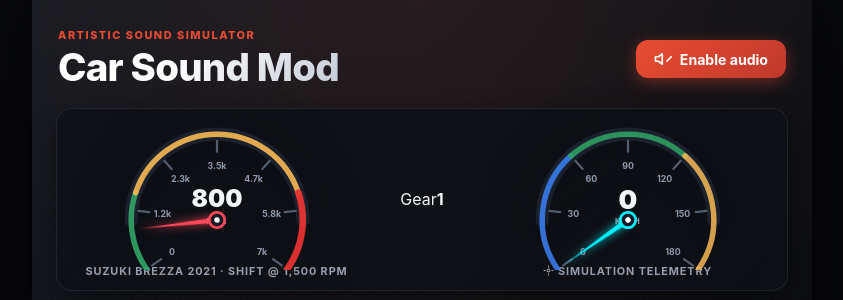
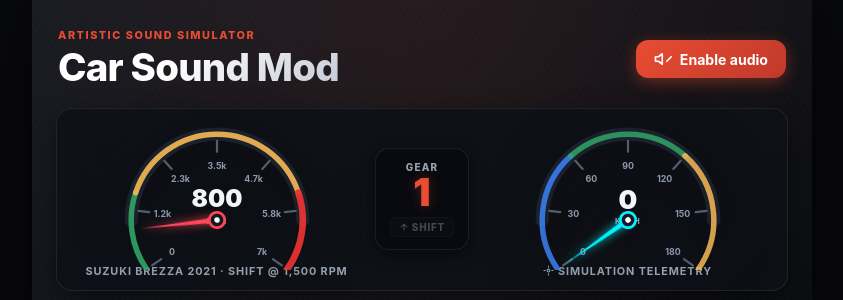
Before and after one commit to dr-week/CAR-SOUND-CHANGER, a Vue app: page / in a window 1280 px wide. Shown: the top 300 px of the page, without its empty margins (218-1061 px from the left). Built offline with nearby package versions, Linux system fonts and the light colour scheme.

Commit message:
feat(ui): add race-car style shift light indicator to GearDisplay component

```diff
--- a/src/presentation/components/GearDisplay.vue
+++ b/src/presentation/components/GearDisplay.vue
@@ -1,9 +1,114 @@
 <script setup lang="ts">
-defineProps<{ gear: number }>();
+/**
+ * GearDisplay
+ *
+ * Center cockpit display showing the current engaged gear,
+ * featuring a race-car style SHIFT UP warning light when RPM passes shiftRpm.
+ */
+import { computed } from "vue";
+
+const props = defineProps<{
+  gear: number;
+  rpm?: number;
+  shiftRpm?: number;
+}>();
+
+const isShiftTime = computed(() => {
+  if (props.rpm === undefined || props.shiftRpm === undefined) return false;
+  return props.rpm >= props.shiftRpm;
+});
 </script>
 
 <template>
-  <section class="gear-display" aria-label="Current gear">
-    <span>Gear</span><strong>{{ gear }}</strong>
+  <section class="gear-card" aria-label="Current gear and shift status">
+    <div class="gear-badge-container">
+      <span class="gear-title">GEAR</span>
+      <strong class="gear-number">{{ gear }}</strong>
+    </div>
+
+    <!-- Race cockpit Shift Light Indicator -->
+    <div
+      class="shift-light"
+      :class="{ 'shift-light--active': isShiftTime }"
+      aria-label="Shift indicator"
+    >
+      <svg class="shift-icon" viewBox="0 0 24 24" fill="none" stroke="currentColor" stroke-width="2.5" stroke-linecap="round" stroke-linejoin="round">
+        <path d="M12 19V5M5 12l7-7 7 7"/>
+      </svg>
+      <span>SHIFT</span>
+    </div>
   </section>
 </template>
+
+<style scoped>
+.gear-card {
+  display: flex;
+  flex-direction: column;
+  align-items: center;
+  justify-content: center;
+  gap: 6px;
+  padding: 12px 14px;
+  border: 1px solid var(--line);
+  border-radius: 14px;
+  background: rgba(9, 11, 15, 0.95);
+  box-shadow: 0 4px 16px rgba(0, 0, 0, 0.5);
+  min-width: 90px;
+}
+
+.gear-badge-container {
+  display: flex;
+  flex-direction: column;
+  align-items: center;
+}
+
+.gear-title {
+  color: var(--muted);
+  font-size: 0.62rem;
+  font-weight: 800;
+  letter-spacing: 0.12em;
+  text-transform: uppercase;
+}
+
+.gear-number {
+  color: var(--accent);
+  font-size: 2.4rem;
+  font-weight: 900;
+  line-height: 1;
+  text-shadow: 0 0 12px var(--accent-glow);
+}
+
+.shift-light {
+  display: inline-flex;
+  align-items: center;
+  gap: 3px;
+  padding: 3px 8px;
+  border: 1px solid rgba(255, 255, 255, 0.08);
+  border-radius: 6px;
+  background: rgba(255, 255, 255, 0.03);
+  color: var(--muted);
+  font-size: 0.62rem;
+  font-weight: 800;
+  letter-spacing: 0.08em;
+  opacity: 0.4;
+  transition: all 0.15s ease;
+}
+
+.shift-icon {
+  width: 10px;
+  height: 10px;
+}
+
+.shift-light--active {
+  opacity: 1;
+  background: rgba(247, 185, 85, 0.25);
+  border-color: #f7b955;
+  color: #f7b955;
+  box-shadow: 0 0 12px rgba(247, 185, 85, 0.5);
+  animation: shift-flash 0.5s ease-in-out infinite alternate;
+}
+
+@keyframes shift-flash {
+  from { filter: brightness(1); }
+  to   { filter: brightness(1.4); }
+}
+</style>
--- a/src/presentation/dashboard/InstrumentDashboard.vue
+++ b/src/presentation/dashboard/InstrumentDashboard.vue
@@ -84,7 +84,7 @@ const bluetoothAriaLabel = computed(() => {
       </div>
 
       <div class="gear-center-wrapper">
-        <GearDisplay :gear="gear" />
+        <GearDisplay :gear="gear" :rpm="rpm" :shift-rpm="profile.shiftRpm" />
       </div>
 
       <div class="speedo-wrapper">
```
